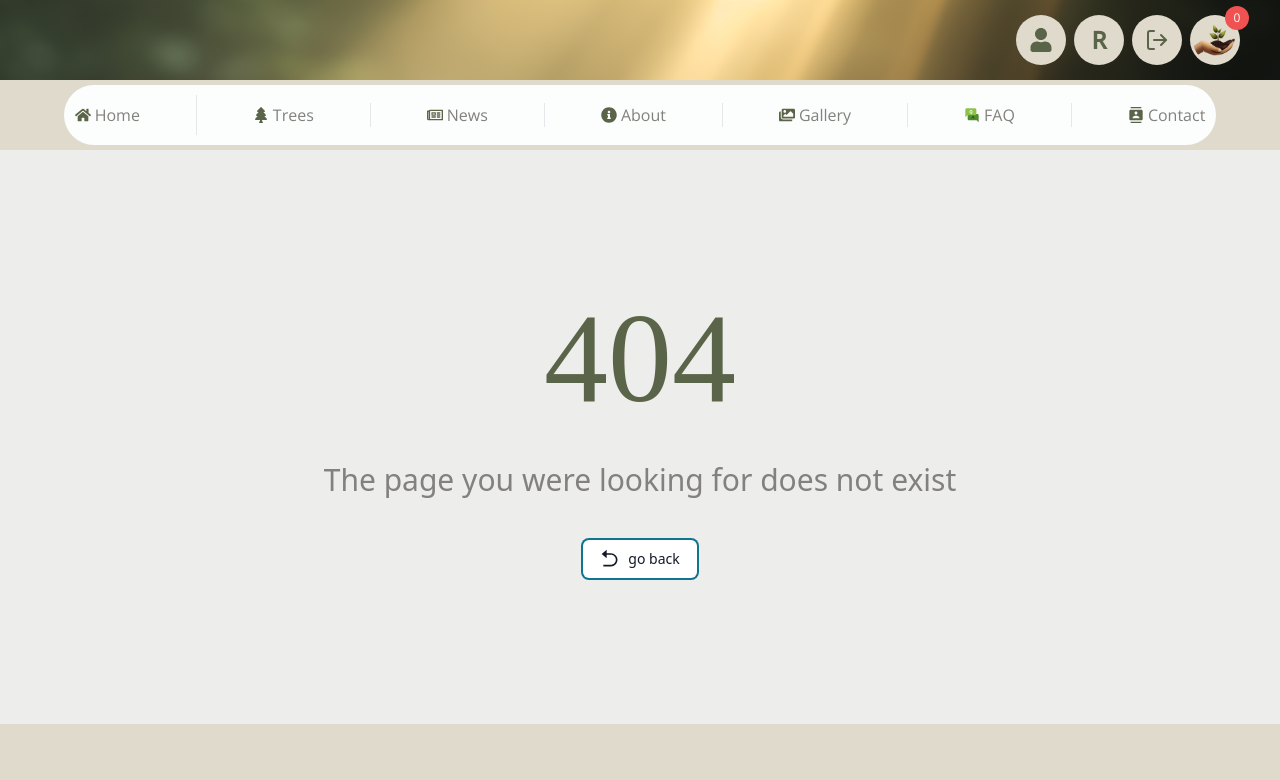
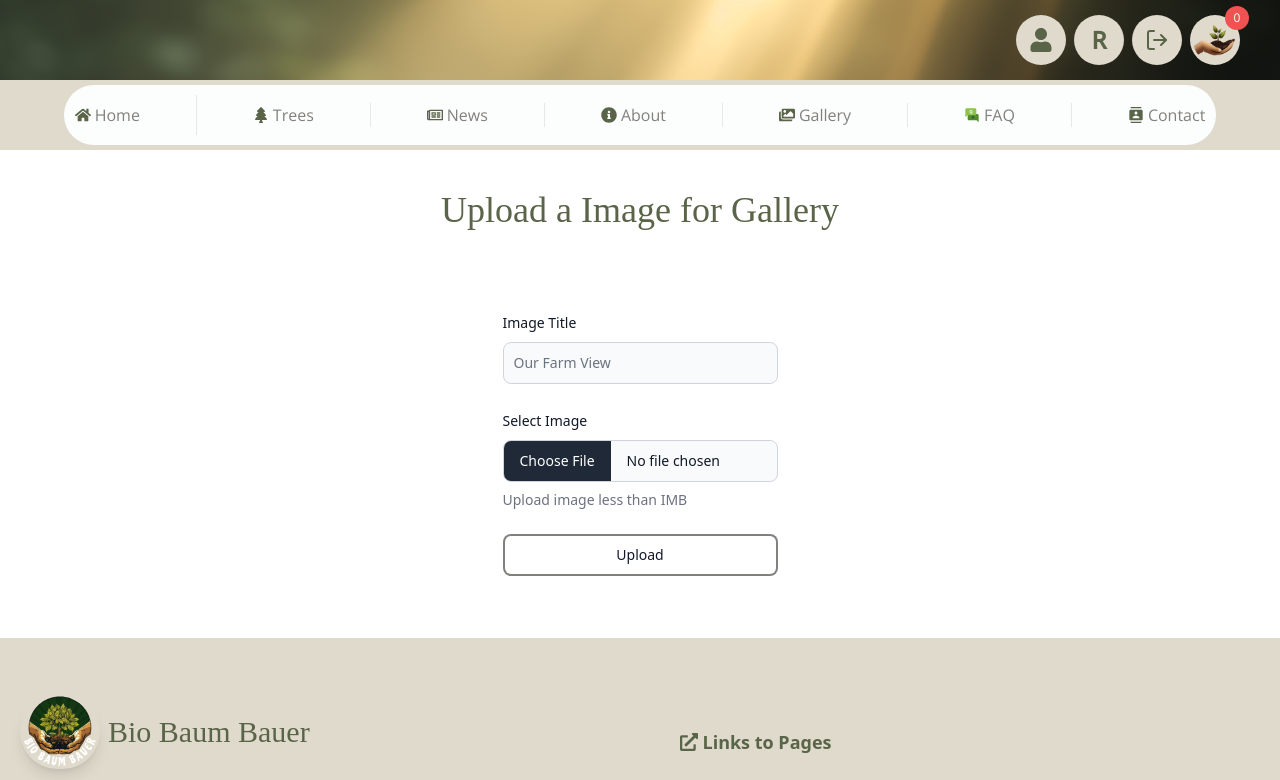
Before and after one commit to solawi-projects/baum-bauer-frontend, a React (Vite) app: page /addImageToGallery in a window 1280 px wide. Shown: the top 780 px of the page. Built offline with nearby package versions, Linux system fonts and the light colour scheme; a web font is replaced by a local one.

Commit message:
Cloudinary uploading Gallery Image

```diff
--- a/src/App.jsx
+++ b/src/App.jsx
@@ -27,6 +27,7 @@ import PasswordChange from "./pages/PasswordChange";
 import Signout from "./pages/Signout";
 import SingleTreePage from "./pages/SingleTreePage";
 import NewsArticle from "./pages/NewsArticle";
+import AddToGallery from "./pages/AddToGallery";
 
 function App() {
   const bioBaumRouter = createBrowserRouter(
@@ -49,6 +50,7 @@ function App() {
         <Route path="/user_sponsorships" element={<UserSponsorships />} />
         <Route path="/password_change" element={<PasswordChange />} />{" "}
         <Route path="/signout" element={<Signout />} />
+        <Route path="/addImageToGallery" element={<AddToGallery />} />
         <Route path="*" element={<NotFound />} />
       </Route>
     )
--- /dev/null
+++ b/src/pages/AddToGallery.jsx
@@ -0,0 +1,106 @@
+import { useState, useRef } from "react";
+import { Label, TextInput, FileInput, Button } from "flowbite-react";
+import { MdDoubleArrow } from "react-icons/md";
+import Swal from "sweetalert2";
+import axios from "../utils/axiosInstance";
+const AddToGallery = () => {
+  const [errors, setErrors] = useState([]);
+  const titleImg = useRef(null);
+  const gallImage = useRef(null);
+  const onSubmitForm = async (event) => {
+    event.preventDefault();
+    const formData = new FormData(event.target);
+
+    try {
+      const res = await axios.post("/api/gallery/create", formData, {
+        headers: {
+          "Content-Type": "multipart/form-data",
+        },
+      });
+      if (res.status === 201) {
+        setErrors([]);
+        Swal.fire({
+          icon: "success",
+          title: "The Image was successfully Uploaded",
+          showClass: {
+            popup: "animate__animated animate__fadeInDown",
+          },
+          hideClass: {
+            popup: "animate__animated animate__fadeOutUp",
+          },
+          confirmButtonColor: "#5cb85c",
+        });
+        titleImg.current.value = "";
+        gallImage.current.value = "";
+      }
+    } catch (error) {
+      console.log(error.response.data.errors);
+      setErrors([]);
+      if (error.response.status === 400) {
+        setErrors(error.response.data.errors);
+      }
+    }
+  };
+
+  return (
+    <div className="flex flex-col justify-center items-center mt-10">
+      {/* {uploadedImage && <img src={uploadedImage} />} */}
+
+      <h2 className="text-4xl mb-8">Upload a Image for Gallery</h2>
+      <br />
+      <div className="container mx-auto flex justify-center items-center">
+        <ul>
+          {errors.map((error, index) => (
+            <li
+              key={error.path + index}
+              className="flex items-center text-red-700"
+            >
+              <MdDoubleArrow /> <span>&nbsp;{error.msg}</span>
+            </li>
+          ))}
+        </ul>
+      </div>
+      <br />
+      <form
+        onSubmit={onSubmitForm}
+        encType="multipart/form-data"
+        className="flex max-w-md flex-col gap-6"
+      >
+        <div>
+          <div className="mb-2 block">
+            <Label htmlFor="title" value="Image Title" />
+          </div>
+          <TextInput
+            id="title"
+            type="text"
+            ref={titleImg}
+            name="title"
+            placeholder="Our Farm View"
+          />
+        </div>
+        {/* <input type="file" name="image" multiple={false} /> */}
+        <div id="fileUpload" className="max-w-md">
+          <div className="mb-2 block">
+            <Label htmlFor="file" value="Select Image" />
+          </div>
+          <FileInput
+            name="image"
+            ref={gallImage}
+            id="file"
+            multiple={false}
+            helperText="Upload image less than IMB"
+          />
+        </div>
+        <Button
+          outline
+          gradientDuoTone="whiteToOrange"
+          className="bg-font-family-color hover:bg-bg-header-footer hover:text-white-color hover:border-white-color"
+          type="submit"
+        >
+          Upload
+        </Button>
+      </form>
+    </div>
+  );
+};
+export default AddToGallery;
```
